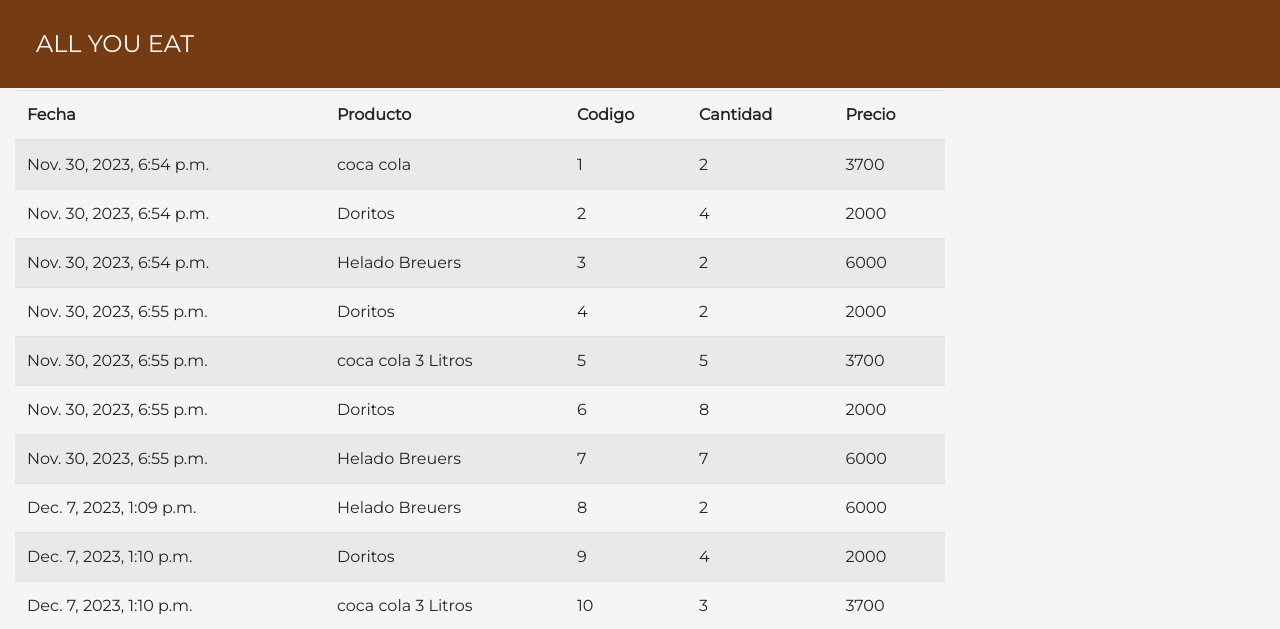
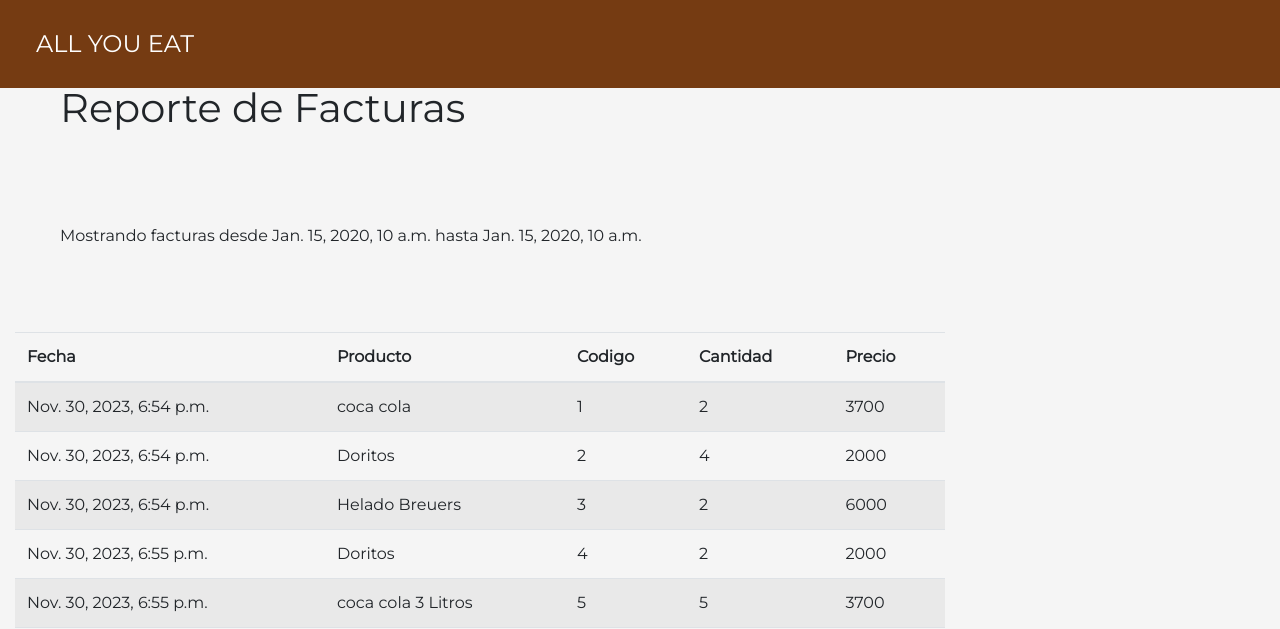
Before and after one commit to Jhopcel/Proyecto-Semestral, a Django app: template templates/reporte_facturas.html in a window 1280 px wide. Shown: the top 629 px of the page. Run offline with Django 4.2, Linux system fonts and the light colour scheme; data comes from the database, SQL or seed files in the repository; the template is opened without the code that fills it: values that come from a table or form of the project are taken from there, most other values are stand-ins (such as "Sample title", 1, 10 or a date in 2020); some libraries are stand-ins or nearby versions.

Commit message:
cambios template reporte_facturas

```diff
--- a/templates/reporte_facturas.html
+++ b/templates/reporte_facturas.html
@@ -3,9 +3,12 @@
 
 {% block content %}
 
-    <h2>Reporte de Facturas</h2>
-    <p>Mostrando facturas desde {{ fecha_inicio }} hasta {{ fecha_fin }}</p>
-
+    <div class="container py-1">
+        <h1>Reporte de Facturas</h1>
+    </div>
+        <div class="container">
+            <p>Mostrando facturas desde {{ fecha_inicio }} hasta {{ fecha_fin }}</p>
+        </div>
     {% if facturas %}
             <div class="col-sm-3 col-md-7 col-lg-8 col-xl-9">
                 <div class="table-responsive py-1">
```
